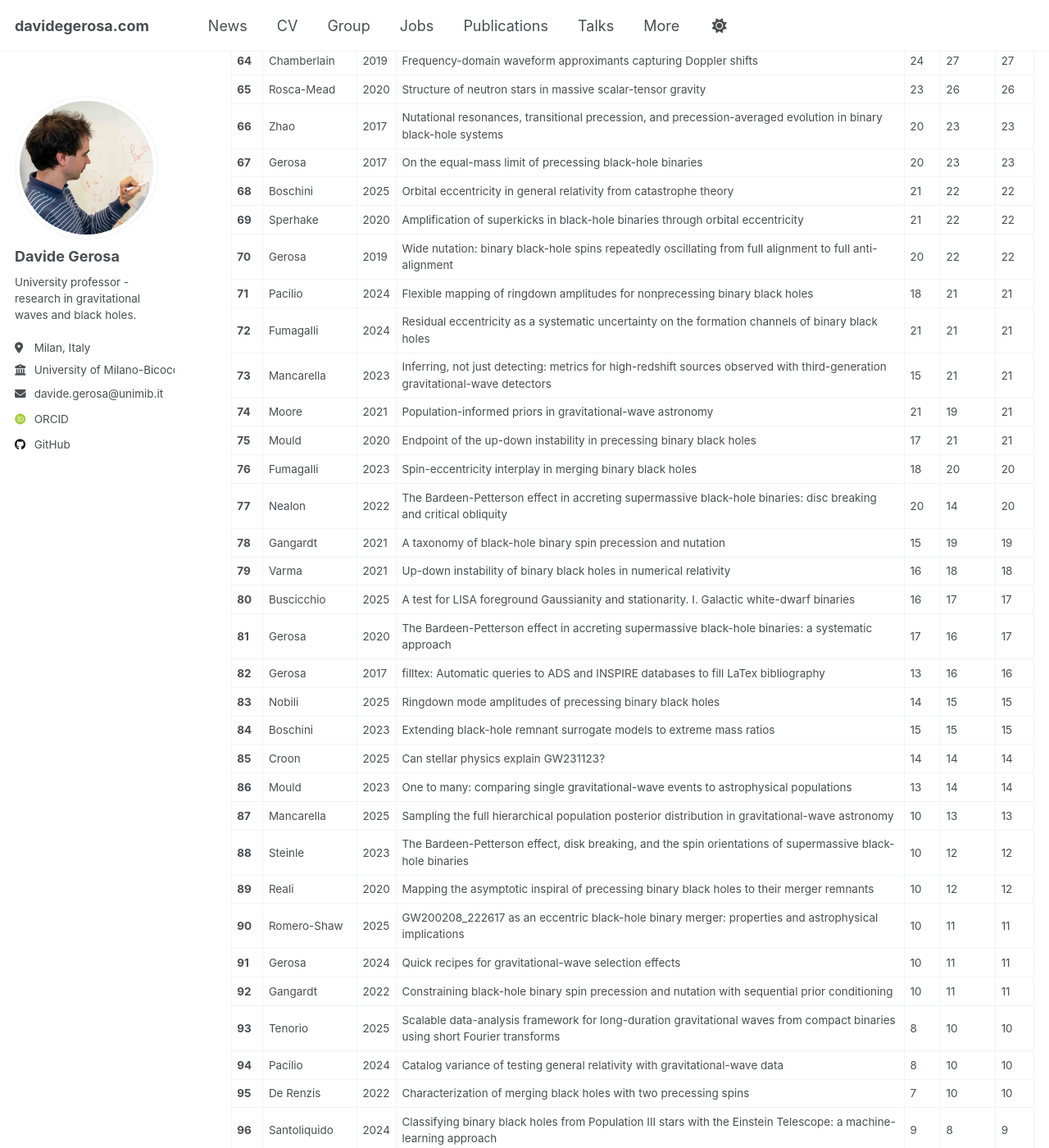
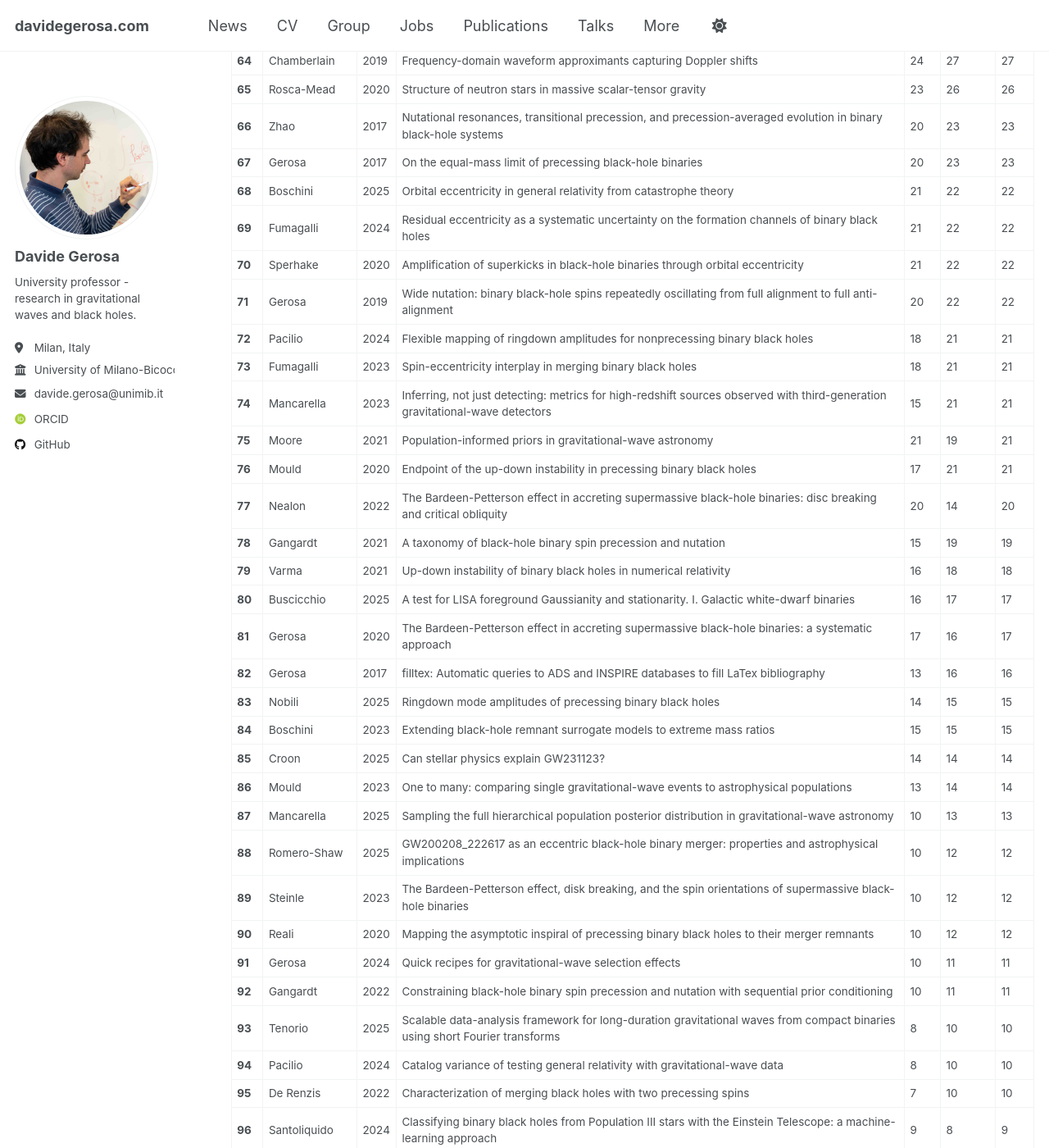
Before and after one commit to dgerosa/website, a Jekyll site: the page built from _pages/citations.md, in a window 1280 px wide and 1400 px high, scrolled down 3047 px. Shown: the whole window at 82% size. Built offline with Jekyll 4.4.1, drawn with Linux system fonts in a browser that asks for light colours; some web fonts are replaced; some of the changed text lies outside the part shown.

Commit message:
Website update from workflow

```diff
--- a/_pages/_citations.md
+++ b/_pages/_citations.md
@@ -77,14 +77,14 @@
 | **66** | Zhao | 2017 | Nutational resonances, transitional precession, and precession-averaged evolution in binary black-hole systems | 20 | 23 | 23 |
 | **67** | Gerosa | 2017 | On the equal-mass limit of precessing black-hole binaries | 20 | 23 | 23 |
 | **68** | Boschini | 2025 | Orbital eccentricity in general relativity from catastrophe theory | 21 | 22 | 22 |
-| **69** | Sperhake | 2020 | Amplification of superkicks in black-hole binaries through orbital eccentricity | 21 | 22 | 22 |
-| **70** | Gerosa | 2019 | Wide nutation: binary black-hole spins repeatedly oscillating from full alignment to full anti-alignment | 20 | 22 | 22 |
-| **71** | Pacilio | 2024 | Flexible mapping of ringdown amplitudes for nonprecessing binary black holes | 18 | 21 | 21 |
-| **72** | Fumagalli | 2024 | Residual eccentricity as a systematic uncertainty on the formation channels of binary black holes | 21 | 21 | 21 |
-| **73** | Mancarella | 2023 | Inferring, not just detecting: metrics for high-redshift sources observed with third-generation gravitational-wave detectors | 15 | 21 | 21 |
-| **74** | Moore | 2021 | Population-informed priors in gravitational-wave astronomy | 21 | 19 | 21 |
-| **75** | Mould | 2020 | Endpoint of the up-down instability in precessing binary black holes | 17 | 21 | 21 |
-| **76** | Fumagalli | 2023 | Spin-eccentricity interplay in merging binary black holes | 18 | 20 | 20 |
+| **69** | Fumagalli | 2024 | Residual eccentricity as a systematic uncertainty on the formation channels of binary black holes | 21 | 22 | 22 |
+| **70** | Sperhake | 2020 | Amplification of superkicks in black-hole binaries through orbital eccentricity | 21 | 22 | 22 |
+| **71** | Gerosa | 2019 | Wide nutation: binary black-hole spins repeatedly oscillating from full alignment to full anti-alignment | 20 | 22 | 22 |
+| **72** | Pacilio | 2024 | Flexible mapping of ringdown amplitudes for nonprecessing binary black holes | 18 | 21 | 21 |
+| **73** | Fumagalli | 2023 | Spin-eccentricity interplay in merging binary black holes | 18 | 21 | 21 |
+| **74** | Mancarella | 2023 | Inferring, not just detecting: metrics for high-redshift sources observed with third-generation gravitational-wave detectors | 15 | 21 | 21 |
+| **75** | Moore | 2021 | Population-informed priors in gravitational-wave astronomy | 21 | 19 | 21 |
+| **76** | Mould | 2020 | Endpoint of the up-down instability in precessing binary black holes | 17 | 21 | 21 |
 | **77** | Nealon | 2022 | The Bardeen-Petterson effect in accreting supermassive black-hole binaries: disc breaking and critical obliquity | 20 | 14 | 20 |
 | **78** | Gangardt | 2021 | A taxonomy of black-hole binary spin precession and nutation | 15 | 19 | 19 |
 | **79** | Varma | 2021 | Up-down instability of binary black holes in numerical relativity | 16 | 18 | 18 |
@@ -96,9 +96,9 @@
 | **85** | Croon | 2025 | Can stellar physics explain GW231123? | 14 | 14 | 14 |
 | **86** | Mould | 2023 | One to many: comparing single gravitational-wave events to astrophysical populations | 13 | 14 | 14 |
 | **87** | Mancarella | 2025 | Sampling the full hierarchical population posterior distribution in gravitational-wave astronomy | 10 | 13 | 13 |
-| **88** | Steinle | 2023 | The Bardeen-Petterson effect, disk breaking, and the spin orientations of supermassive black-hole binaries | 10 | 12 | 12 |
-| **89** | Reali | 2020 | Mapping the asymptotic inspiral of precessing binary black holes to their merger remnants | 10 | 12 | 12 |
-| **90** | Romero-Shaw | 2025 | GW200208_222617 as an eccentric black-hole binary merger: properties and astrophysical implications | 10 | 11 | 11 |
+| **88** | Romero-Shaw | 2025 | GW200208_222617 as an eccentric black-hole binary merger: properties and astrophysical implications | 10 | 12 | 12 |
+| **89** | Steinle | 2023 | The Bardeen-Petterson effect, disk breaking, and the spin orientations of supermassive black-hole binaries | 10 | 12 | 12 |
+| **90** | Reali | 2020 | Mapping the asymptotic inspiral of precessing binary black holes to their merger remnants | 10 | 12 | 12 |
 | **91** | Gerosa | 2024 | Quick recipes for gravitational-wave selection effects | 10 | 11 | 11 |
 | **92** | Gangardt | 2022 | Constraining black-hole binary spin precession and nutation with sequential prior conditioning | 10 | 11 | 11 |
 | **93** | Tenorio | 2025 | Scalable data-analysis framework for long-duration gravitational waves from compact binaries using short Fourier transforms | 8 | 10 | 10 |
```
Also changed, not shown: other parts of _pages/_citations.md (+10 -10 lines), _pages/_group.md (+1 -1 lines), _pages/_publications.md (+1 -1 lines), _pages/_talks.md (+1 -1 lines).
